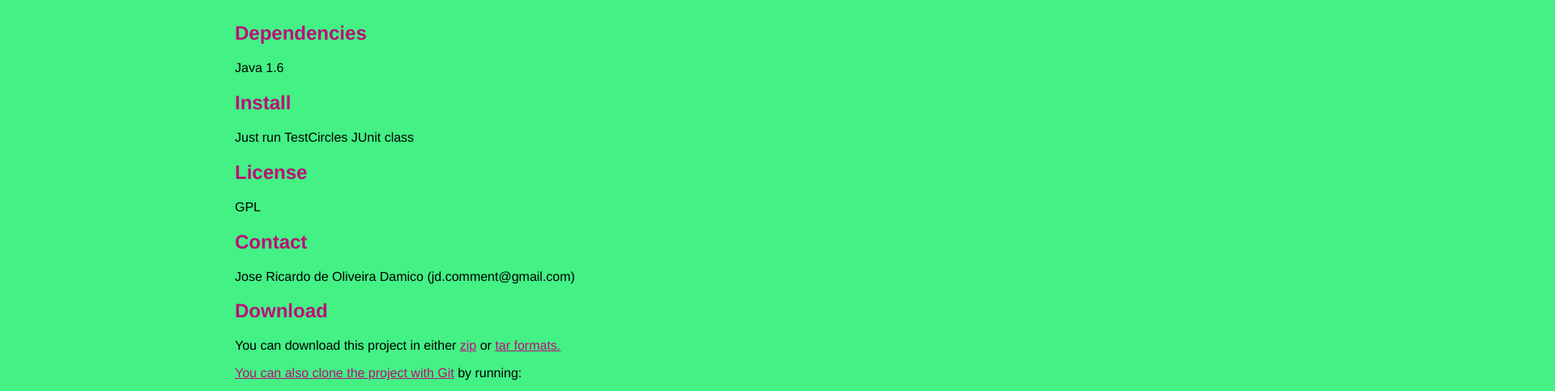
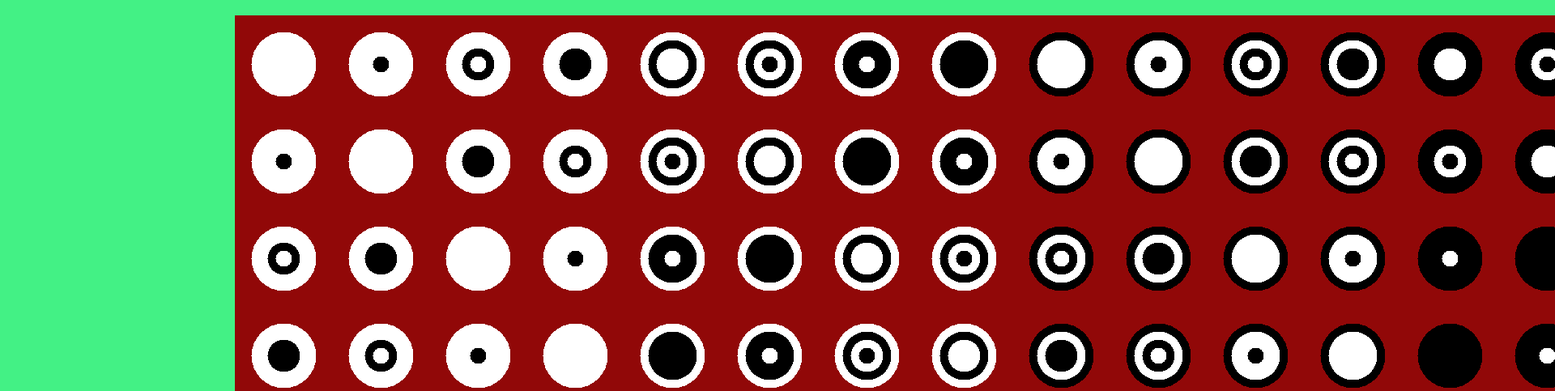
Before and after one commit to damico/XorGraphicSymmetry, a plain HTML site: page index.html in a window 1280 px wide. Shown: the part 307-790 px from the top of the page at 81% size, 1920 px wide, since content can reach past the window. Drawn offline with Linux system fonts and the light colour scheme.

Commit message:
added an image

```diff
--- a/index.html
+++ b/index.html
@@ -47,6 +47,10 @@
 
     <div class="description">
       This is a graphical representation of XOR operations, written in Java
+<br>
+<br>
+<img src='img/xor-symmetry.png' alt='graphic xor'>
+
     </div>
 
 
```
